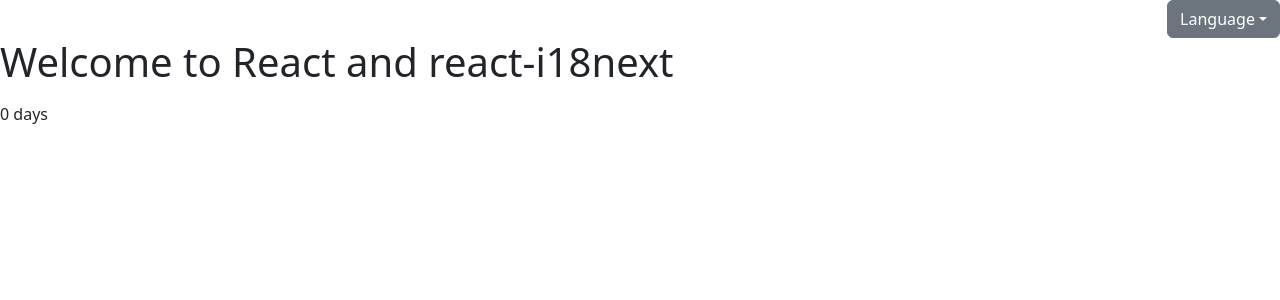
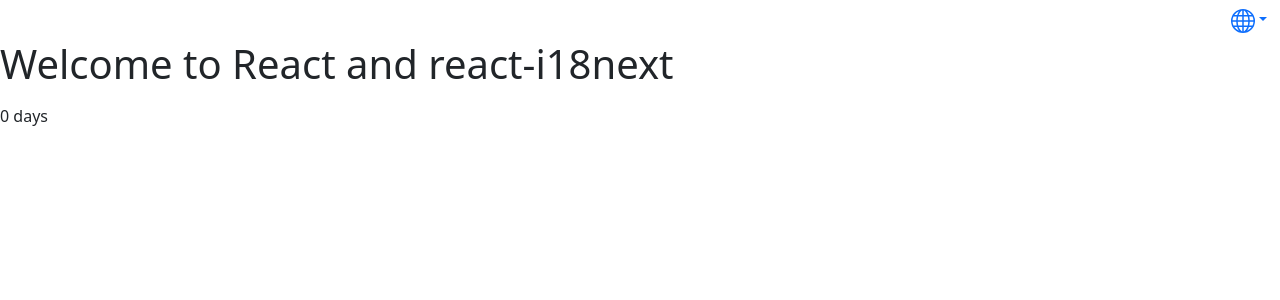
Before and after one commit to AllanNastin/AcuWelfare, a React (Create React App) app: page / in a window 1280 px wide. Shown: the top 300 px of the page. Built offline with nearby package versions, Linux system fonts and the light colour scheme; some icons are missing.

Commit message:
• Update MetaData • Add Globe Icon To Language Selector

```diff
--- a/public/index.html
+++ b/public/index.html
@@ -5,7 +5,7 @@
     <link rel="icon" href="%PUBLIC_URL%/favicon.ico" />
     <meta name="viewport" content="width=device-width, initial-scale=1" />
     <meta name="theme-color" content="#000000" />
-    <meta name="description" content="Web site created using create-react-app" />
+    <meta name="description" content="Welcome To Your Accurate Welfare Information Service" />
     <link rel="apple-touch-icon" href="%PUBLIC_URL%/logo192.png" />
     <!--
       manifest.json provides metadata used when your web app is installed on a
@@ -21,7 +21,7 @@
       work correctly both with client-side routing and a non-root public URL.
       Learn how to configure a non-root public URL by running `npm run build`.
     -->
-    <title>React App</title>
+    <title>AcuWelfare</title>
   </head>
   <body>
     <noscript>You need to enable JavaScript to run this app.</noscript>
--- a/src/App.js
+++ b/src/App.js
@@ -2,7 +2,7 @@
 // import logo from './logo.svg';
 import "./App.css";
 import { useTranslation } from "react-i18next";
-import 'flag-icons';
+import "flag-icons";
 
 const languages = [
   {
@@ -21,6 +21,19 @@
     country_code: "ru",
   },
 ];
+
+const GlobeIcon = ( ) => (
+  <svg
+    xmlns="http://www.w3.org/2000/svg"
+    width= "24"
+    height= "24"
+    fill="currentColor"
+    class="bi bi-globe"
+    viewBox="0 0 16 16"
+  >
+    <path d="M0 8a8 8 0 1 1 16 0A8 8 0 0 1 0 8zm7.5-6.923c-.67.204-1.335.82-1.887 1.855A7.97 7.97 0 0 0 5.145 4H7.5V1.077zM4.09 4a9.267 9.267 0 0 1 .64-1.539 6.7 6.7 0 0 1 .597-.933A7.025 7.025 0 0 0 2.255 4H4.09zm-.582 3.5c.03-.877.138-1.718.312-2.5H1.674a6.958 6.958 0 0 0-.656 2.5h2.49zM4.847 5a12.5 12.5 0 0 0-.338 2.5H7.5V5H4.847zM8.5 5v2.5h2.99a12.495 12.495 0 0 0-.337-2.5H8.5zM4.51 8.5a12.5 12.5 0 0 0 .337 2.5H7.5V8.5H4.51zm3.99 0V11h2.653c.187-.765.306-1.608.338-2.5H8.5zM5.145 12c.138.386.295.744.468 1.068.552 1.035 1.218 1.65 1.887 1.855V12H5.145zm.182 2.472a6.696 6.696 0 0 1-.597-.933A9.268 9.268 0 0 1 4.09 12H2.255a7.024 7.024 0 0 0 3.072 2.472zM3.82 11a13.652 13.652 0 0 1-.312-2.5h-2.49c.062.89.291 1.733.656 2.5H3.82zm6.853 3.472A7.024 7.024 0 0 0 13.745 12H11.91a9.27 9.27 0 0 1-.64 1.539 6.688 6.688 0 0 1-.597.933zM8.5 12v2.923c.67-.204 1.335-.82 1.887-1.855.173-.324.33-.682.468-1.068H8.5zm3.68-1h2.146c.365-.767.594-1.61.656-2.5h-2.49a13.65 13.65 0 0 1-.312 2.5zm2.802-3.5a6.959 6.959 0 0 0-.656-2.5H12.18c.174.782.282 1.623.312 2.5h2.49zM11.27 2.461c.247.464.462.98.64 1.539h1.835a7.024 7.024 0 0 0-3.072-2.472c.218.284.418.598.597.933zM10.855 4a7.966 7.966 0 0 0-.468-1.068C9.835 1.897 9.17 1.282 8.5 1.077V4h2.355z" />
+  </svg>
+);
 
 // function App() {
 //   return (
@@ -55,20 +68,21 @@
       <div className="d-flex justify-content-end">
         <div className="dropdown">
           <button
-            className="btn btn-secondary dropdown-toggle"
+            className="btn btn-link dropdown-toggle"
             type="button"
             id="dropdownMenuButton1"
             data-bs-toggle="dropdown"
             aria-expanded="false"
           >
-            Language
+            <GlobeIcon />
           </button>
           <ul className="dropdown-menu" aria-labelledby="dropdownMenuButton1">
             {languages.map(({ code, name, country_code }) => (
               <li key={country_code}>
                 <button className="dropdown-item">
-                  <span className={`flag-icon flag-icon-${country_code} mx-2`} >
-                  </span>
+                  <span
+                    className={`flag-icon flag-icon-${country_code} mx-2`}
+                  ></span>
                   {name}
                 </button>
               </li>
```
